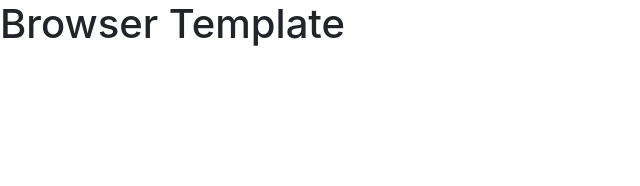
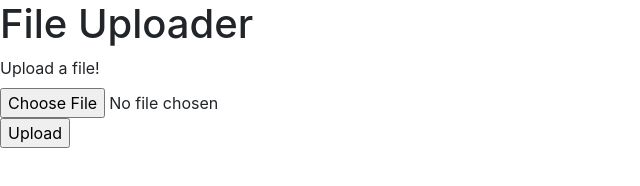
Before and after one commit to MichelleRahman21/baby-file-uploader-client, a website built with webpack: page index.html in a window 1280 px wide. Shown: the whole page, without its empty margins (0-640 px from the left). Built offline with nearby package versions, Linux system fonts and the light colour scheme.

Commit message:
Create bare bones HTML to display front end
Set up simple bootstrap grid Grid displays form for file upload area
to display file.

Display file spot is empty, to be filled with file later

```diff
--- a/index.html
+++ b/index.html
@@ -1,5 +1,6 @@
 <!DOCTYPE html>
 <html>
+
 <head>
   <title>Example</title>
   <meta name="viewport" content="width=device-width, initial-scale=1">
@@ -11,7 +12,24 @@
   <script src="public/vendor.js" type="text/javascript" charset="utf-8" defer></script>
   <script src="public/application.js" type="text/javascript" charset="utf-8" defer></script>
 </head>
+
 <body>
-      <h1>Browser Template</h1>
+  <h1>File Uploader</h1>
+  <div>
+    <div class="row">
+      <div class="col-6">
+        <form>
+          <div class="form-group">
+            <label for="file-upload">Upload a file!</label>
+            <input type="file" class="form-control-file" id="file-upload">
+            <input type="submit" value="Upload">
+          </div>
+        </form>
+    </div>
+        <div class="row">
+          <div class="col-6 display"></div>
+        </div>
+      </div>
 </body>
+
 </html>
```
Lines whose indentation alone changed are shown as unchanged.
